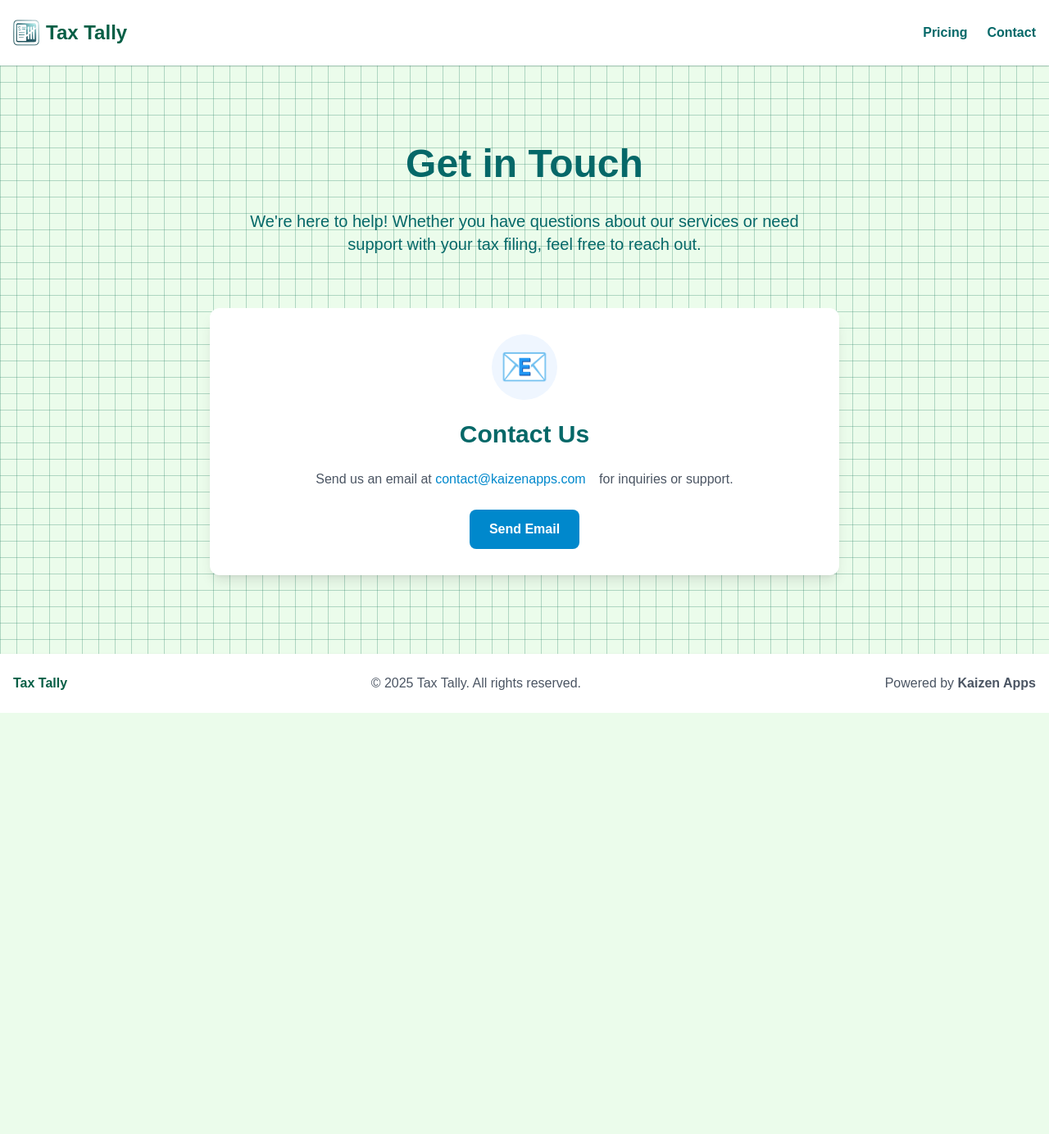
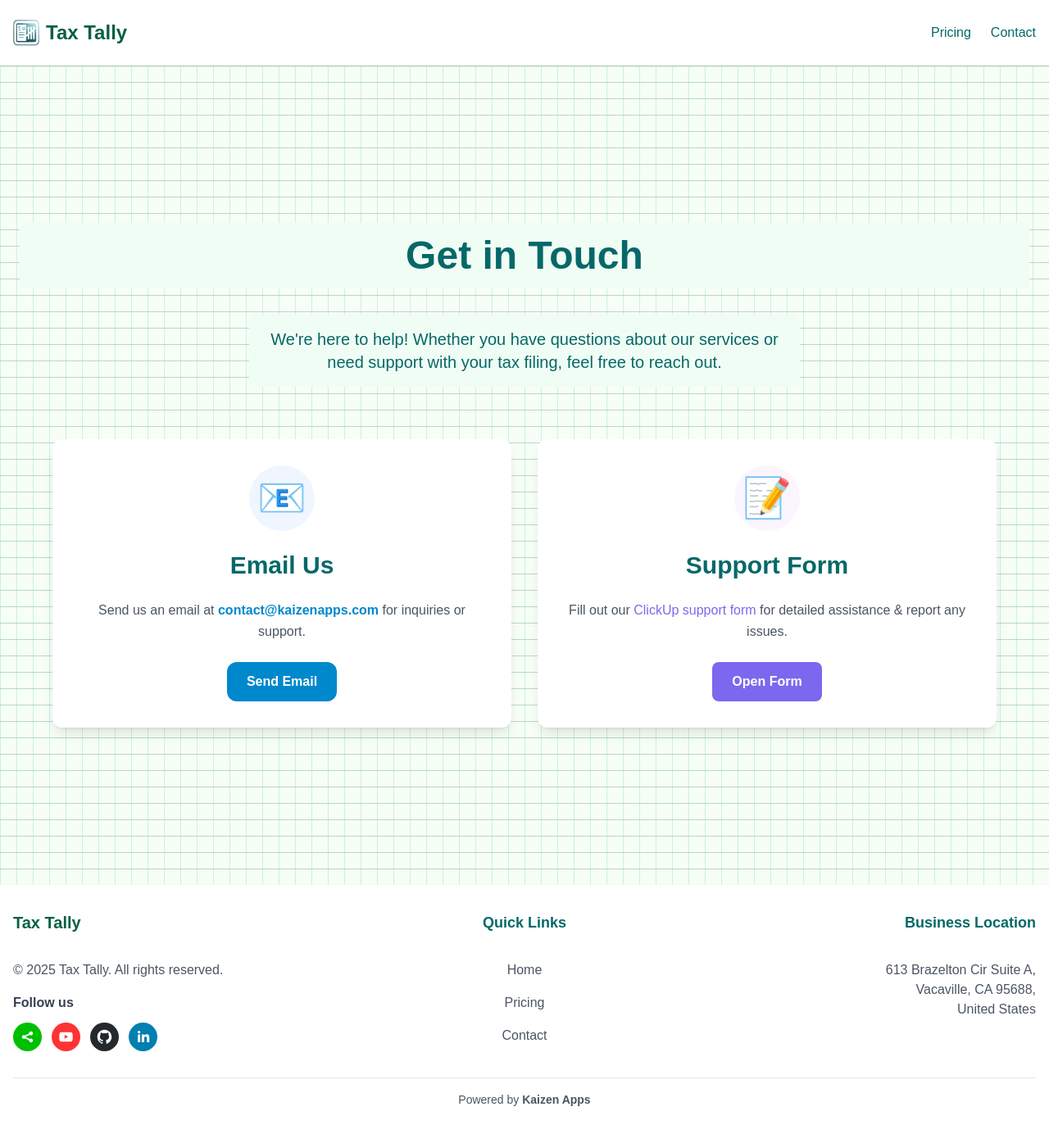
Before and after one commit to kaizenapps/tax-tally, a Next.js app: page /contact in a window 1280 px wide. Shown: the whole page at 82% size. Before the commit the page ends 870 px from the top, so only its background shows below. Built offline with nearby package versions, Linux system fonts and the light colour scheme.

Commit message:
UI update

```diff
--- a/components/footer.js
+++ b/components/footer.js
@@ -1,18 +1,57 @@
 // components/Footer.js
 import React from 'react';
+import { SocialIcon } from 'react-social-icons';
 
 const Footer = () => {
   return (
-    <footer className="bg-white shadow py-6">
-      <div className="container mx-auto px-4 flex flex-col md:flex-row justify-between items-center">
-        <div className="text-emerald-800 font-bold mb-2 md:mb-0">Tax Tally</div>
-        <p className="text-gray-600">
-          &copy; {new Date().getFullYear()} Tax Tally. All rights reserved.
-        </p>
-        <div className="flex space-x-4">
-          <a href="https://kaizenapps.com" target="_blank" rel="noopener noreferrer" className="text-gray-600 hover:text-blue-600">
-            <p>Powered by <strong className="font-bold">Kaizen Apps</strong></p>
-          </a>
+    <footer className="bg-white shadow py-8">
+      <div className="container mx-auto px-4 text-center">
+        <div className="grid grid-cols-1 md:grid-cols-3 gap-8 mb-8">
+          {/* Left Column - Company Info & Social */}
+          <div className="flex flex-col space-y-4 items-center text-center md:items-start md:text-left">
+            <div className="text-emerald-800 font-bold text-xl mb-4">Tax Tally</div>
+            <p className="text-gray-600 text-center md:text-left">
+              &copy; {new Date().getFullYear()} Tax Tally. All rights reserved.
+            </p>
+
+
+            {/* Social Media Links */}
+            <div className="mt-4">
+              <p className="text-gray-700 font-medium mb-3"><b>Follow us</b></p>
+              <div className="flex space-x-3 justify-center md:justify-start">
+              <SocialIcon url="https://www.kaizenapps.com/" style={{ height: 35, width: 35 }} />
+                <SocialIcon url="https://www.youtube.com/@KaizenAppsAgency" style={{ height: 35, width: 35 }} />
+                <SocialIcon url="https://github.com/kaizenapps" style={{ height: 35, width: 35 }} />
+                <SocialIcon url="https://www.linkedin.com/company/kaizen-applications/" style={{ height: 35, width: 35 }} />
+              </div>
+            </div>
+          </div>
+
+          {/* Middle Column - Quick Links */}
+          <div className="flex flex-col space-y-4 items-center md:items-center">
+            <h3 className="text-lg font-semibold mb-4">Quick Links</h3>
+            <a href="/" className="text-gray-600 hover:text-[#0088cc]">Home</a>
+            <a href="/pricing" className="text-gray-600 hover:text-[#0088cc]">Pricing</a>
+            <a href="/contact" className="text-gray-600 hover:text-[#0088cc]">Contact</a>
+          </div>
+
+          {/* Right Column - Location */}
+          <div className="flex flex-col space-y-4 items-center text-center md:items-end md:text-right">
+            <h3 className="text-lg font-semibold mb-4">Business Location</h3>
+            <p className="text-gray-600 text-center md:text-right">
+              613 Brazelton Cir Suite A,<br/>
+              Vacaville, CA 95688,<br/>
+              United States
+            </p>
+          </div>
+        </div>
+
+        <div className="border-t border-gray-200 pt-4">
+          <div className="text-sm text-gray-500 text-center">
+            <a href="https://kaizenapps.com" target="_blank" rel="noopener noreferrer" className="text-gray-600 hover:text-blue-600">
+              Powered by <strong className="font-bold">Kaizen Apps</strong>
+            </a>
+          </div>
         </div>
       </div>
     </footer>
--- a/components/header.js
+++ b/components/header.js
@@ -21,13 +21,13 @@ const Header = () => {
         <nav>
           <ul className="flex space-x-6">
             <li>
-              <Link href="/pricing" className="hover:text-blue-600">
-                <strong>Pricing</strong>
+              <Link href="/pricing" className="hover:text-emerald-700 hover:font-semibold">
+                Pricing
               </Link>
             </li>
             <li>
-              <Link href="/contact" className="hover:text-blue-600">
-                <strong>Contact</strong>
+              <Link href="/contact" className="hover:text-emerald-700 hover:font-semibold">
+                Contact
               </Link>
             </li>
           </ul>
--- a/package.json
+++ b/package.json
@@ -20,6 +20,7 @@
     "next": "14.0.4",
     "react": "^18.2.0",
     "react-dom": "^18.2.0",
+    "react-social-icons": "^6.24.0",
     "stripe": "^14.10.0",
     "uuid": "^9.0.1"
   },
--- a/pages/contact.js
+++ b/pages/contact.js
@@ -17,27 +17,43 @@ export default function Contact() {
         <Header />
         <main className="flex-grow flex">
           <section className="flashing-grid w-full flex flex-col justify-center items-center py-12 md:py-24">
-            <div className="container mx-auto px-4 sm:px-6 w-full">
+            <div className="container mx-auto px-4 sm:px-6 w-full py-24">
               <div className="text-center space-y-6 md:space-y-8 mb-8 md:mb-16">
-                <h1 className="text-4xl md:text-5xl font-bold mb-6">
+                <h1 className="text-4xl md:text-5xl font-bold mb-6 bg-green-50 p-4 rounded-lg">
                   Get in Touch
                 </h1>
-                <p className="text-xl mb-10 max-w-2xl mx-auto">
+                <p className="text-xl mb-10 max-w-2xl mx-auto bg-green-50 p-4 rounded-lg">
                   We're here to help! Whether you have questions about our services or need support with your tax filing, feel free to reach out.
                 </p>
               </div>
-              <div className="max-w-3xl mx-auto">
+              <div className="max-w-6xl mx-auto grid grid-cols-1 md:grid-cols-2 gap-8">
                 <div className="bg-white rounded-xl shadow-lg p-8 transform transition-all duration-300 hover:shadow-xl text-center">
                   <div className="text-5xl mb-6 text-[#0088cc] bg-blue-50 w-20 h-20 rounded-full flex items-center justify-center mx-auto">📧</div>
-                  <h2 className="text-3xl font-bold mb-6">Contact Us</h2>
+                  <h2 className="text-3xl font-bold mb-6">Email Us</h2>
                   <p className="text-gray-600 leading-relaxed mb-6">
-                    Send us an email at <span className="text-[#0088cc] mr-3">contact@kaizenapps.com</span> for inquiries or support.
+                    Send us an email at <a href="mailto:contact@kaizenapps.com"><strong className="text-[#0088cc]">contact@kaizenapps.com</strong></a> for inquiries or support.
                   </p>
                   <a
                     href="mailto:contact@kaizenapps.com"
-                    className="bg-[#0088cc] hover:bg-[#006699] text-white font-semibold py-3 px-6 rounded-lg inline-block transition-colors duration-200"
+                    className="bg-[#0088cc] hover:bg-[#97cfebcc] text-white hover:text-[#0088cc] font-semibold py-3 px-6 rounded-xl inline-block transition-colors duration-200"
                   >
                     Send Email
+                  </a>
+                </div>
+
+                <div className="bg-white rounded-xl shadow-lg p-8 transform transition-all duration-300 hover:shadow-xl text-center">
+                  <div className="text-5xl mb-6 text-[#7B68EE] bg-purple-50 w-20 h-20 rounded-full flex items-center justify-center mx-auto">📝</div>
+                  <h2 className="text-3xl font-bold mb-6">Support Form</h2>
+                  <p className="text-gray-600 leading-relaxed mb-6">
+                    Fill out our <a href="https://forms.clickup.com/20570259/f/kkr4k-4451/NMY2NBB72FOHF7K15R" target="_blank" rel="noopener noreferrer" className="text-[#7B68EE]">ClickUp support form</a> for detailed assistance & report any issues.
+                  </p>
+                  <a
+                    href="https://forms.clickup.com/20570259/f/kkr4k-4451/NMY2NBB72FOHF7K15R"
+                    target="_blank"
+                    rel="noopener noreferrer"
+                    className="bg-[#7B68EE] hover:bg-[#cfc7fc] text-white hover:text-[#7B68EE] font-semibold py-3 px-6 rounded-lg inline-block transition-colors duration-200"
+                  >
+                    Open Form
                   </a>
                 </div>
               </div>
--- a/pages/index.js
+++ b/pages/index.js
@@ -7,7 +7,7 @@ export default function Home() {
   return (
     <>
       <Head>
-        <title>Tax Tally - Simplify Your Tax Filing</title>
+        <title>Tax Tally - Simplify US Tax Filing</title>
         <meta
           name="description"
           content="Tax Tally is the modern, hassle-free tax filing solution powered by Telegram and WhatsApp bots."
@@ -22,26 +22,26 @@ export default function Home() {
           {/* Hero Section */}
           <section className="flashing-grid py-24">
             <div className="container mx-auto px-6 text-center space-y-8">
-              <h1 className="text-4xl md:text-5xl font-bold mb-6">
+              <h1 className="text-4xl md:text-5xl font-bold mb-6 bg-green-50 p-4 rounded-lg">
                 Simplify Your Tax Filing
               </h1>
-              <p className="text-xl mb-10 max-w-2xl mx-auto">
-                Welcome to Tax Tally - the modern, hassle-free tax filing solution powered by Telegram and WhatsApp bots.
+              <p className="text-xl mb-10 max-w-2xl mx-auto bg-green-50 p-4 rounded-lg">
+                <b>Welcome to Tax Tally - the modern, hassle-free tax filing solution powered by Telegram and WhatsApp bots.</b>
               </p>
               <div className="flex flex-col sm:flex-row justify-center items-center gap-4 w-full">
                 <a
                   href="https://t.me/TaxTallyBot"
                   target="_blank"
                   rel="noopener noreferrer"
-                  className="w-[200px] h-[56px] flex items-center justify-center bg-[#0088cc] hover:bg-[#006699] text-white font-semibold text-[clamp(14px,1vw,16px)] rounded-lg transition-colors duration-200"
+                  className="w-[200px] h-[60px] flex items-center justify-center bg-[#0088cc] hover:bg-[#97cfebcc] text-white hover:text-[#0088cc] font-semibold text-[clamp(14px,1vw,16px)] rounded-2xl transition-colors duration-200"
                 >
                   Try on Telegram
                 </a>
                 <a
-                  href=""
-                  target="_blank"
+                  href="/"
+                  target=""
                   rel="noopener noreferrer"
-                  className="w-[200px] h-[56px] flex items-center justify-center bg-[#075e54] hover:bg-[#128c7e] text-white font-semibold text-[clamp(14px,1vw,16px)] rounded-lg transition-colors duration-200"
+                  className="w-[200px] h-[60px] flex items-center justify-center bg-[#075e54] hover:bg-[#128c7ecc] text-white hover:text-[#075e54] font-semibold text-[clamp(14px,1vw,16px)] rounded-2xl transition-colors duration-200"
                 >
                   Coming Soon on WhatsApp
                 </a>
@@ -50,7 +50,7 @@ export default function Home() {
           </section>
 
           {/* Features Section */}
-          <section id="features" className="py-20 bg-gray-50">
+          <section id="features" className="py-20 bg-[#f6fef6]">
             <div className="container mx-auto px-4">
               <h2 className="text-3xl font-bold text-center mb-16">Features</h2>
               <div className="grid grid-cols-1 md:grid-cols-3 gap-8 max-w-6xl mx-auto">
@@ -80,17 +80,17 @@ export default function Home() {
           </section>
 
           {/* Pricing Section */}
-          <section id="pricing" className="flashing-grid py-20">
+          <section id="pricing" className="flashing-grid py-24">
             <div className="container mx-auto px-4 text-center">
-              <h2 className="text-3xl font-bold mb-4">Simple & Transparent Pricing</h2>
-              <p className="text-xl mb-8">
+              <h2 className="text-3xl font-bold mb-4 bg-green-50 p-4 rounded-lg">Simple & Transparent Pricing</h2>
+              <p className="text-xl mb-8 bg-green-50 p-4 rounded-lg">
                 Only $2.99 per tax form. No hidden fees or subscriptions.
               </p>
               <a
                 href="https://t.me/TaxTallyBot"
                 target="_blank"
                 rel="noopener noreferrer"
-                className="bg-[#0088cc] hover:bg-[#006699] text-white font-semibold py-4 px-10 rounded-lg inline-block transition-colors duration-200"
+                className="bg-[#0088cc] hover:bg-[#97cfebcc] text-white hover:text-[#0088cc] font-semibold py-4 px-10 rounded-2xl inline-block transition-colors duration-200"
               >
                 Try on Telegram
               </a>
--- a/pages/pricing.js
+++ b/pages/pricing.js
@@ -19,10 +19,10 @@ export default function Pricing() {
           {/* Hero Section */}
           <section className="flashing-grid py-24">
             <div className="container mx-auto px-6 text-center space-y-8">
-              <h1 className="text-4xl md:text-5xl font-bold mb-6">
+              <h1 className="text-4xl md:text-5xl font-bold mb-6 bg-green-50 p-4 rounded-lg">
                 Simple & Transparent Pricing
               </h1>
-              <p className="text-xl mb-10 max-w-2xl mx-auto">
+              <p className="text-xl mb-10 max-w-2xl mx-auto bg-green-50 p-4 rounded-lg">
                 No hidden fees, no subscriptions - just a simple flat rate for each tax form you need.
               </p>
             </div>
@@ -34,17 +34,17 @@ export default function Pricing() {
               <div className="max-w-3xl mx-auto">
                 <div className="bg-white rounded-xl shadow-lg p-8 transform transition-all duration-300 hover:shadow-xl text-center">
                   <div className="text-5xl mb-6 text-[#0088cc] bg-blue-50 w-20 h-20 rounded-full flex items-center justify-center mx-auto">💰</div>
-                  <h2 className="text-3xl font-bold mb-6">$2.99 per Form</h2>
+                  <h2 className="text-3xl font-bold mb-6">$2.99 per PDF</h2>
                   <div className="space-y-4 text-gray-600 mb-8">
                     <p className="text-lg">Everything you need to file your taxes:</p>
                     <ul className="space-y-3">
                       <li className="flex items-center justify-center">
                         <span className="text-[#0088cc] mr-3">✓</span>
-                        Complete tax form generation
+                        Complete tax form generation as PDF
                       </li>
                       <li className="flex items-center justify-center">
                         <span className="text-[#0088cc] mr-3">✓</span>
-                        Guided chat-based filing process
+                        Guided chat-based filing process via Telegram/WhatsApp
                       </li>
                       <li className="flex items-center justify-center">
                         <span className="text-[#0088cc] mr-3">✓</span>
@@ -52,7 +52,7 @@ export default function Pricing() {
                       </li>
                       <li className="flex items-center justify-center">
                         <span className="text-[#0088cc] mr-3">✓</span>
-                        Secure payment processing
+                        Secure payment processing via Stripe
                       </li>
                     </ul>
                   </div>
@@ -60,7 +60,7 @@ export default function Pricing() {
                     href="https://t.me/TaxTallyBot"
                     target="_blank"
                     rel="noopener noreferrer"
-                    className="bg-[#0088cc] hover:bg-[#006699] text-white font-semibold py-4 px-10 rounded-lg inline-block transition-colors duration-200"
+                    className="bg-[#0088cc] hover:bg-[#97cfebcc] text-white hover:text-[#0088cc] font-semibold text-[clamp(14px,1vw,16px)] rounded-2xl transition-colors duration-200 py-4 px-10 inline-block"
                   >
                     Start Filing Now
                   </a>
@@ -72,7 +72,7 @@ export default function Pricing() {
           {/* FAQ Section */}
           <section className="flashing-grid py-20">
             <div className="container mx-auto px-4 text-center">
-              <h2 className="text-3xl font-bold mb-12">Frequently Asked Questions</h2>
+              <h2 className="text-3xl font-bold mb-12 bg-green-50 p-4 rounded-lg">Frequently Asked Questions</h2>
               <div className="max-w-3xl mx-auto grid gap-6">
                 <div className="bg-white rounded-xl shadow-lg p-6 text-left">
                   <h3 className="font-bold text-lg mb-2">When do I need to pay?</h3>
--- a/styles/globals.css
+++ b/styles/globals.css
@@ -5,7 +5,8 @@
 
 /* Custom CSS Variables */
 :root {
-  --background: #ebfceb;
+  --background: #f6fef6;
+  --foreground: #cfc7fc;
   /* You can add more custom properties as needed */
 }
 
@@ -73,7 +74,7 @@ main {
   background-image:
     linear-gradient(
       to right,
-      rgba(5, 104, 71, 0.3) 1px,
+      rgba(98, 219, 178, 0.3) 1px,
       transparent 1px
     ),
     linear-gradient(
```
Also changed, not shown: 1 other file (tests, documents, lock files or other folders).
